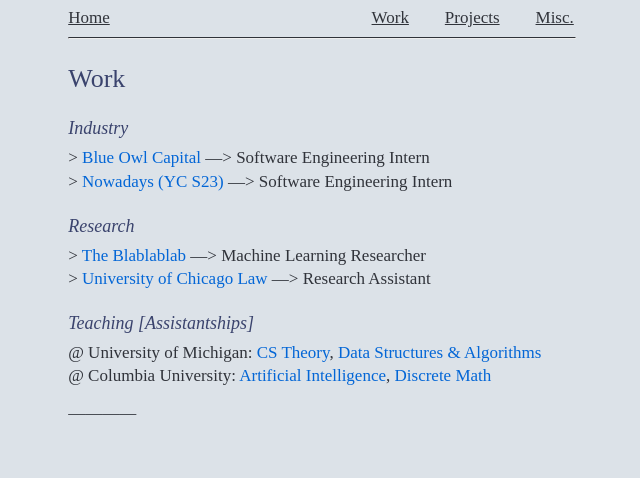
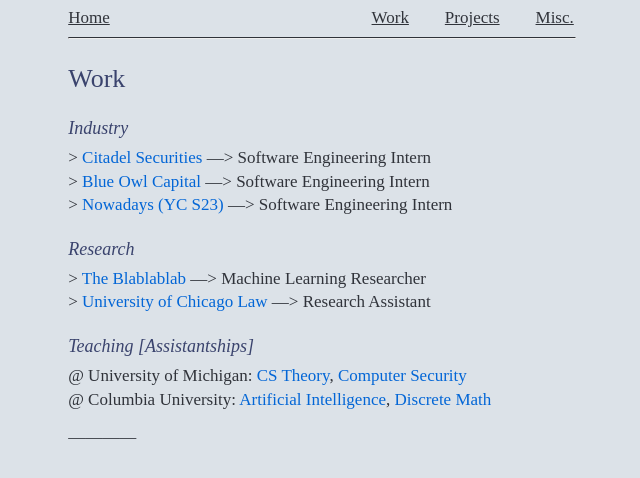
Before and after one commit to c23mj/mjjiang-dev, a React (Vite) app: page /work in a window 1280 px wide. Shown: the top 478 px of the page, without its empty margins (319-959 px from the left). Built offline with nearby package versions, Linux system fonts and the light colour scheme.

Commit message:
update for F25

```diff
--- a/src/pages/Home.tsx
+++ b/src/pages/Home.tsx
@@ -4,7 +4,7 @@
         <header>
           <h1> Hey, I'm Michael.</h1>
           <p> I study computers, math, and complex systems at the University of Michigan. I spend a lot of time thinking about machine learning, infrastructure, and [perhaps too many] greek letters, but I'm always excited to fall down new rabbit holes, technical or otherwise. More broadly, I'm interested how technology can be applied to wholistically improve the human condition.</p>
-          <p>On campus, I spend time with <a href="https://shiftcreator.space/" target="_blank"> Shift Creator Space</a>, a tight-knit group of ~40 of Michigan's most talented creators [of art, languages, shrinky dinks, robots]. I'm also part of <a href = "https://www.michiganinvestmentgroup.com/" target="_blank"> Michigan Investment Group</a>,  <a href = "https://atlasdigital.org/" target="_blank"> Atlas Digital</a>, and <a href = "https://www.meccconsulting.com/" target="_blank"> MECC Consulting Group</a>, communities that have given me go-to people on campus. I'm a big crossword puzzler, a fan of eating + baking, and mediocre at guitar.</p>
+          <p>On campus, I co-direct <a href="https://shiftcreator.space/" target="_blank"> Shift Creator Space</a>, a tight-knit group of ~40 of Michigan's most talented creators [of art, languages, shrinky dinks, robots]. I'm also part of <a href = "https://www.michiganinvestmentgroup.com/" target="_blank"> Michigan Investment Group</a>,  <a href = "https://atlasdigital.org/" target="_blank"> Atlas Digital</a>, and <a href = "https://www.meccconsulting.com/" target="_blank"> MECC Consulting Group</a>, communities that have given me go-to people on campus. I'm a big crossword puzzler, a fan of eating + baking, and mediocre at guitar.</p>
         </header>
         <section>
           <p>You can choose your own adventure from here:</p>
--- a/src/pages/Projects.tsx
+++ b/src/pages/Projects.tsx
@@ -116,7 +116,7 @@
           }
           items={[
             <>
-              Feed-forward neural network for arc-standard <a href="https://paperswithcode.com/task/dependency-parsing" target="_blank" className="blue-link" rel="noopener noreferrer">dependency parsing</a>
+              Feed-forward neural network for arc-standard <a href="https://web.stanford.edu/~jurafsky/slp3/old_oct19/15.pdf" target="_blank" className="blue-link" rel="noopener noreferrer">dependency parsing</a>
             </>,
             "Image caption generator using a CNN + huggingface transformer",
             "Multithreaded network file server from scratch",
--- a/src/pages/Work.tsx
+++ b/src/pages/Work.tsx
@@ -8,6 +8,21 @@
       </header>
       <section>
         <h4>Industry</h4>
+        <CollapsibleList
+          title={
+            <>
+              <a href="https://www.citadelsecurities.com/" target="_blank" className="blue-link"rel="noopener noreferrer">
+                Citadel Securities
+              </a>{' '}
+                {'—>'} Software Engineering Intern
+            </>
+          }
+          items={[
+            'Reptitively broke and fixed the firm\'s central app launcher (think process management, file operations, efficient checksumming, etc.)',
+            'Packaged a message bus, reduced re-renders, and generally messed with sockets + TCP for improved inter-process commmunication between GUIs.',
+            'Developed a love-hate relationship with multiprocessing, played several games of beach volleyball, and learned to love Cuban food.'
+          ]}
+        />
         <CollapsibleList
           title={
             <>
@@ -75,7 +90,7 @@
         <>
         @ University of Michigan: <a href="https://eecs376.org/" target="_blank" className="blue-link"rel="noopener noreferrer">
                   CS Theory
-              </a>, <a href="https://eecs281staff.github.io/eecs281.org/" target="_blank" className="blue-link"rel="noopener noreferrer"> Data Structures & Algorithms</a>
+              </a>, <a href="https://eecs388.org/" target="_blank" className="blue-link"rel="noopener noreferrer"> Computer Security </a>
 
         </>
 
```
